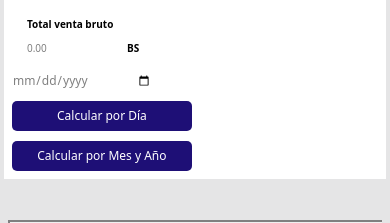
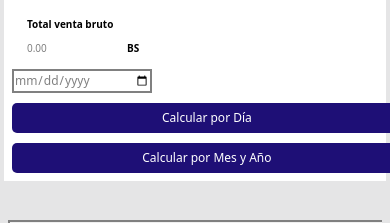
Before and after one commit to Eric2609/rolocars-app, a Next.js app: page /inicio/informe in a window 390 px wide. Shown: the part 304-527 px from the top of the page. Built offline with nearby package versions, Linux system fonts and the light colour scheme; no server answers.

Commit message:
Update informe.css

```diff
--- a/app/inicio/informe/informe.css
+++ b/app/inicio/informe/informe.css
@@ -245,13 +245,14 @@
     width: 100%;
     max-width: 140px;
     font-size: 12px;
+    border:2px solid gray;
   }
   .strong{
     font-size:10px
   }
   .Calculo {
     width: 100vw;
-    max-width: 180px;
+    max-width: 100vw;
     padding: 6px 0;
     font-size: 12px;
     display:block;
```
